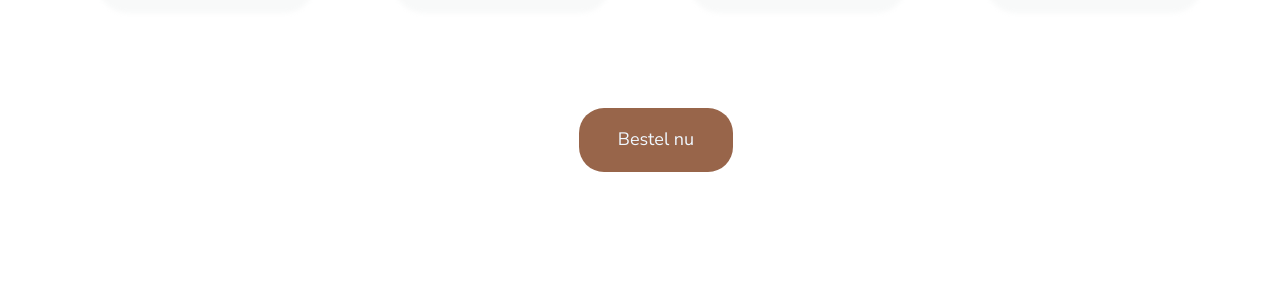
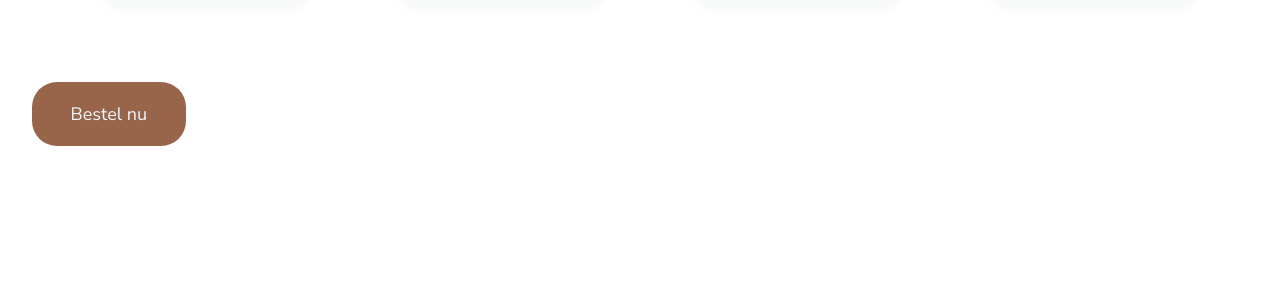
Before and after one commit to stu89624/etenbestelsite, a plain HTML site: page index.html in a window 1280 px wide. Shown: the part 1835-2119 px from the top of the page. Drawn offline with nearby package versions, Linux system fonts and the light colour scheme.

Commit message:
Update style.css

```diff
--- a/style.css
+++ b/style.css
@@ -82,14 +82,6 @@ ul {
     margin-left: 18vw;
 }
 
-.footerbutton {
-    margin: 2vw 45%;
-    background-color: #98654a;
-    color: white;
-    border-radius: 25px;
-    padding: 2vh 2vw;
-    font-size: 17px;
-}
 
 .linktekst{
     color: aliceblue;
```
